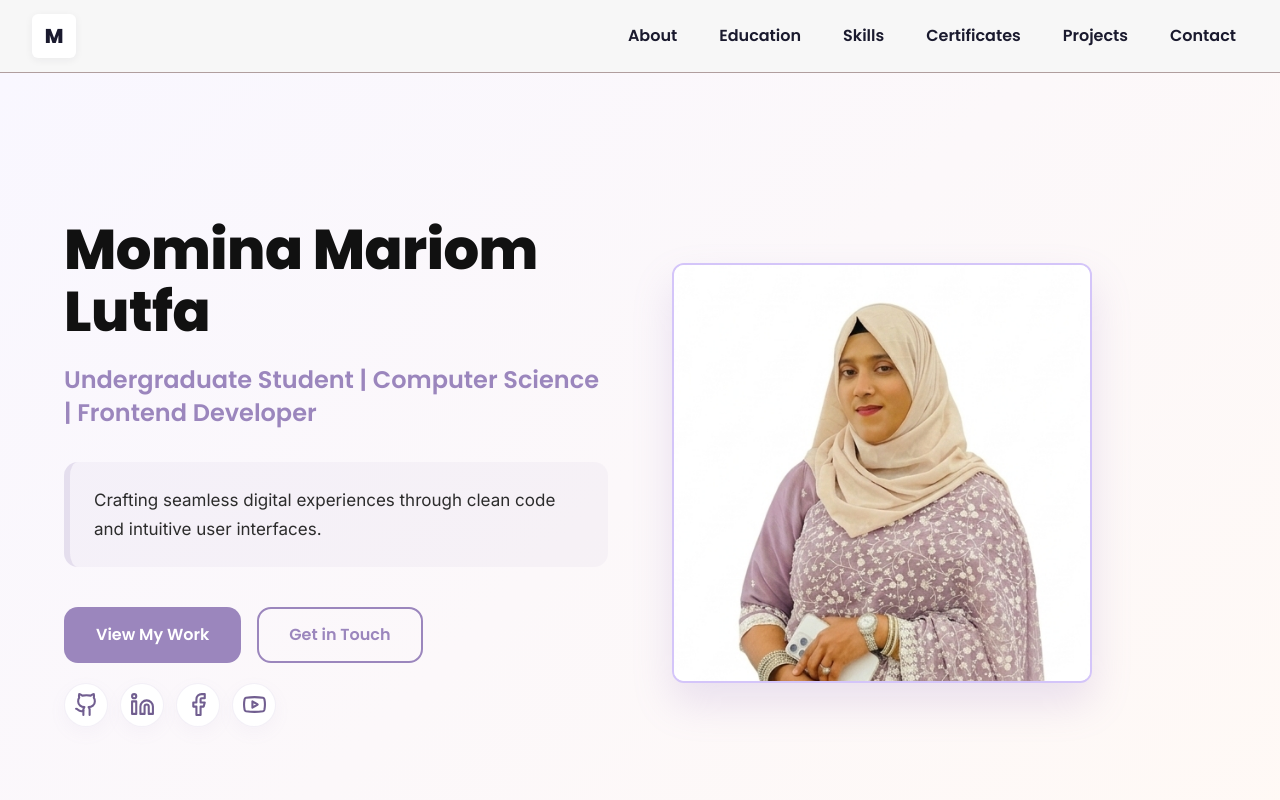
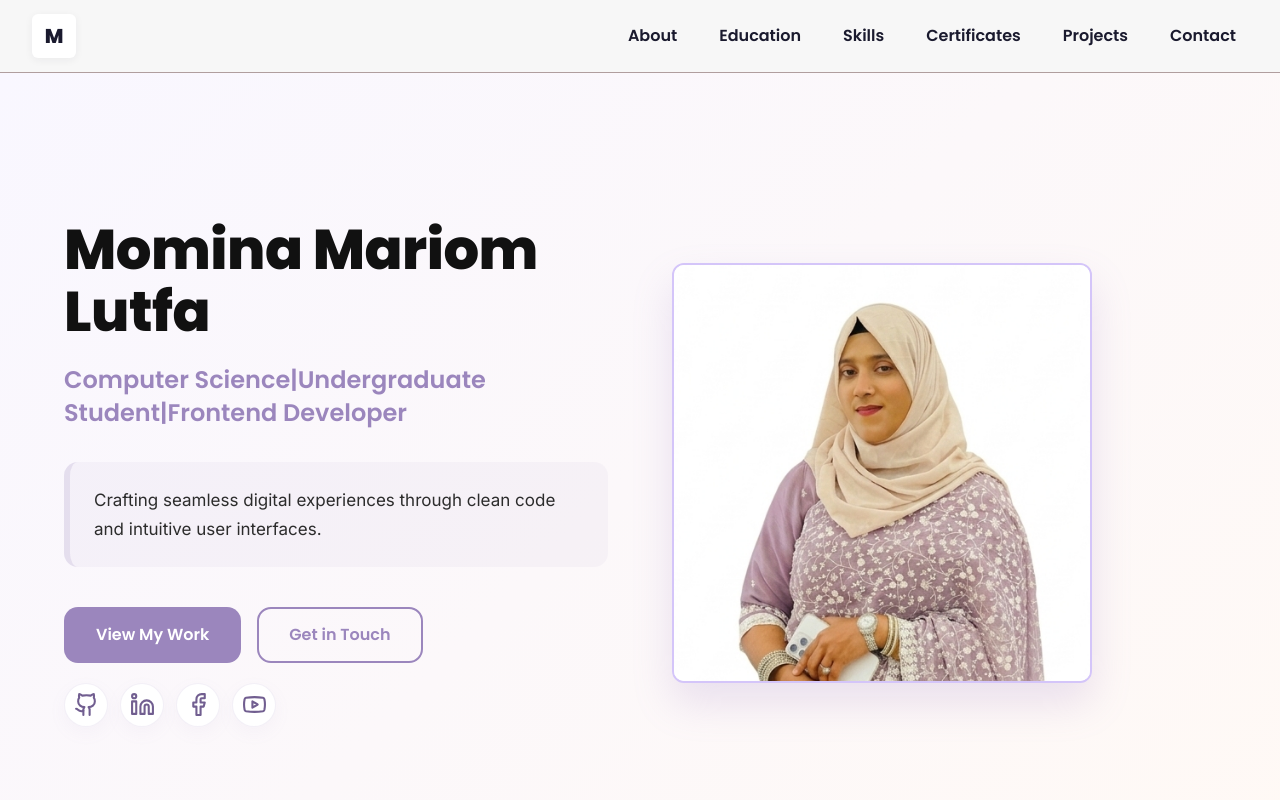
Before and after one commit to mmoriomlutfa7/mariom-portfolio, a React (Vite) app: page / in a window 1280 px wide. Shown: the top 800 px of the page. Built offline with nearby package versions, Linux system fonts and the light colour scheme.

Commit message:
update protfolio design

```diff
--- a/src/App.css
+++ b/src/App.css
@@ -28,4 +28,5 @@ aside::-webkit-scrollbar {
 aside::-webkit-scrollbar-thumb {
   background: #1e293b;
   border-radius: 10px;
+
 }
--- a/src/components/About.jsx
+++ b/src/components/About.jsx
@@ -12,6 +12,7 @@ const About = () => {
             I am a Computer Science student from Bangladesh dedicated to crafting performant, user-centered web interfaces. While I have a strong foundation in full-stack principles, my passion lies in Frontend Development—transforming complex problems into intuitive, accessible digital experiences.
           </p>
           <p>
+
             I believe that great code isn’t just about making things work; it’s about making them work for everyone. My approach combines a user-first design mindset with pragmatic development, prioritizing clean architecture and maintainable code. Whether I’m optimizing load times or refining a UI component, my goal is always to build scalable systems that create a meaningful impact.
           </p>
         </div>
--- a/src/components/Hero.jsx
+++ b/src/components/Hero.jsx
@@ -12,7 +12,7 @@ const Hero = () => {
         <div className={styles.content}>
           <h1 className={styles.name}>Momina Mariom Lutfa</h1>
 
-          <h2 className={styles.title}>Undergraduate Student | Computer Science | Frontend Developer</h2>
+          <h2 className={styles.title}>Computer Science|Undergraduate Student|Frontend Developer</h2>
 
           <div className={styles.summary}>
             <p>Crafting seamless digital experiences through clean code and intuitive user interfaces.</p>
--- a/src/components/Hero.module.css
+++ b/src/components/Hero.module.css
@@ -173,7 +173,7 @@
   flex-direction: column;
   align-items: center;
   justify-content: center;
-  background: linear-gradient(135deg, #f0e6ff 0%, #ffe6f0 100%);
+  background: linear-gradient(135deg, #f9f7ff 0%, #fff9f5 100%);
   color: #9d7fc4;
   gap: 1rem;
 }
```
